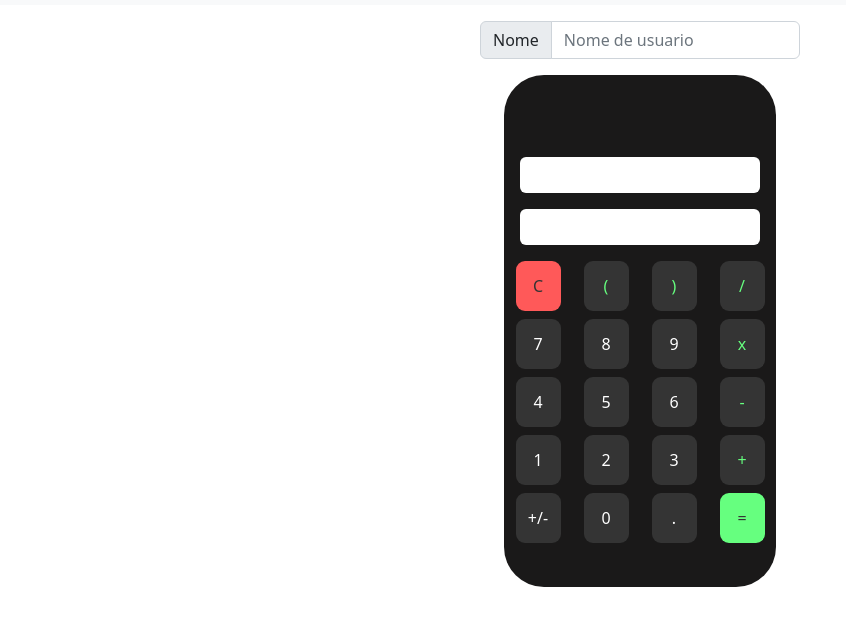
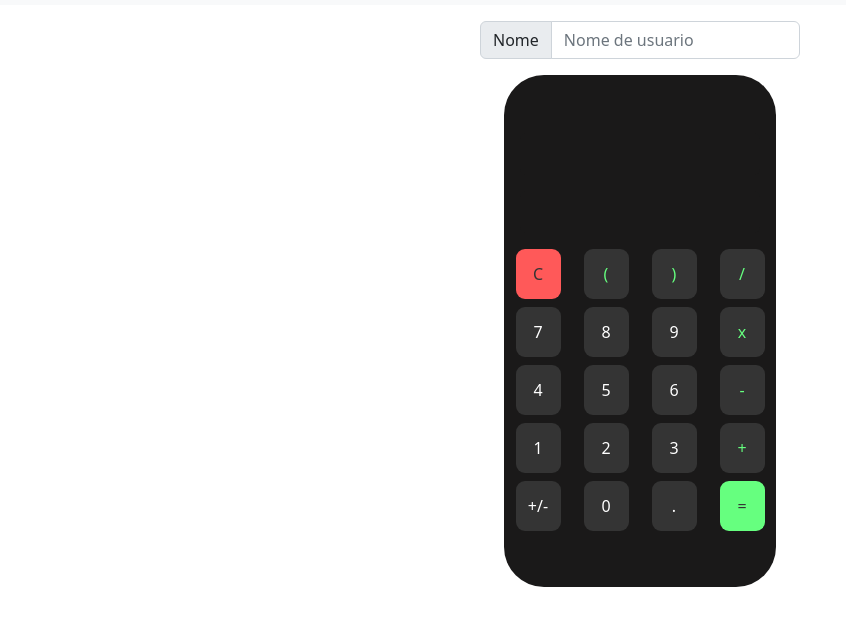
Before and after one commit to netsoncavina/calculadora, a website: page index.html in a window 1280 px wide. Shown: the part 51-676 px from the top of the page, without its empty margins (0-846 px from the left). Drawn offline with nearby package versions, Linux system fonts and the light colour scheme.

Commit message:
mudanças no design

```diff
--- a/index.html
+++ b/index.html
@@ -43,7 +43,7 @@
     <div class="calculadora">
       <input
         type="text"
-        class="form-control campo"
+        class="form-control campo entrada"
         placeholder=""
         aria-label="entrada"
         id="entrada"
@@ -51,7 +51,7 @@
       />
       <input
         type="text"
-        class="form-control campo"
+        class="form-control campo saida"
         placeholder=""
         aria-label="saida"
         id="saida"
--- a/style.css
+++ b/style.css
@@ -8,7 +8,7 @@
 }
 
 .calculadora {
-  padding-top: 74px;
+  padding-top: 50px;
   /* margin-top: 3rem; */
   margin-left: auto;
   margin-right: auto;
@@ -26,11 +26,20 @@
   margin-left: auto;
   margin-right: auto;
   width: 15rem;
+  font-size: 20px;
   display: flex;
   flex-direction: row;
-  /* background-color: #1a1919; */
+  background-color: #1a1919;
   border: none;
   text-align: right;
+}
+
+.entrada {
+  color: white;
+}
+
+.saida {
+  color: #b8b8b8;
 }
 
 /* .campo:hover {
```
